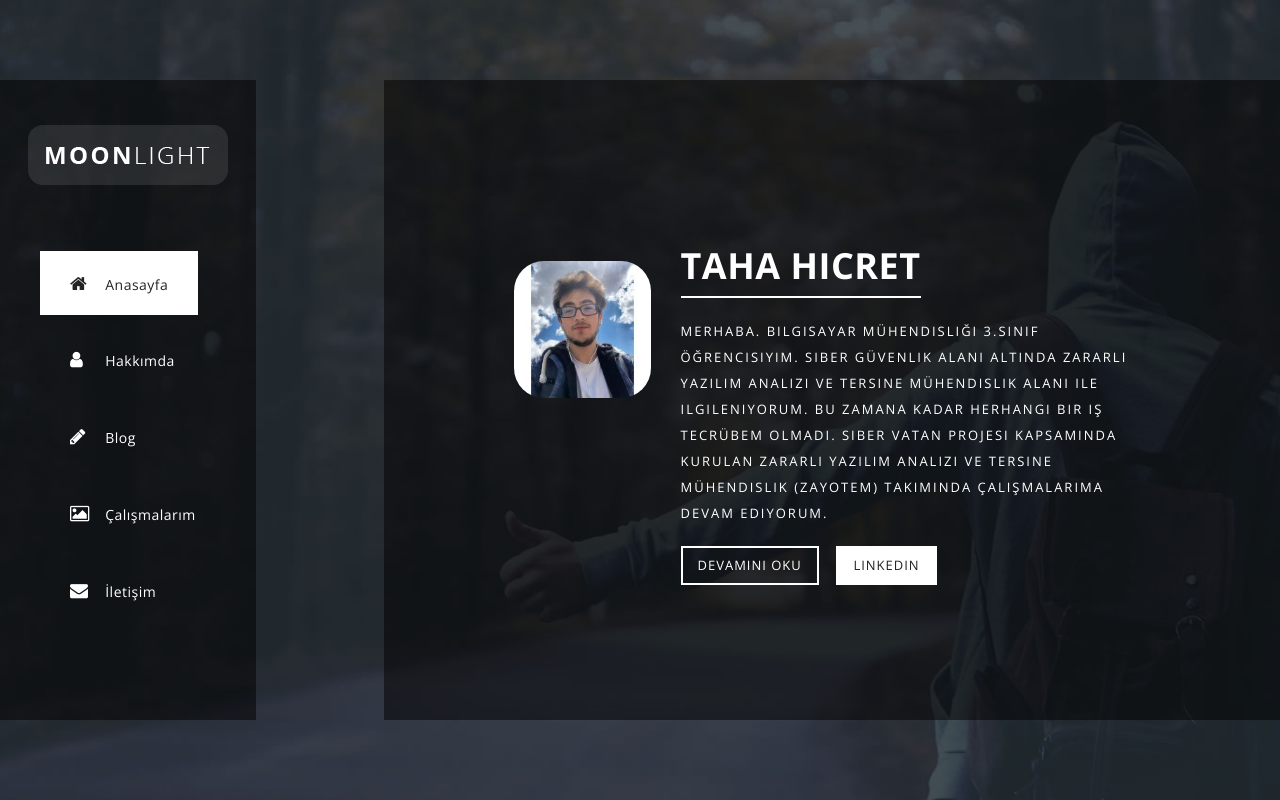
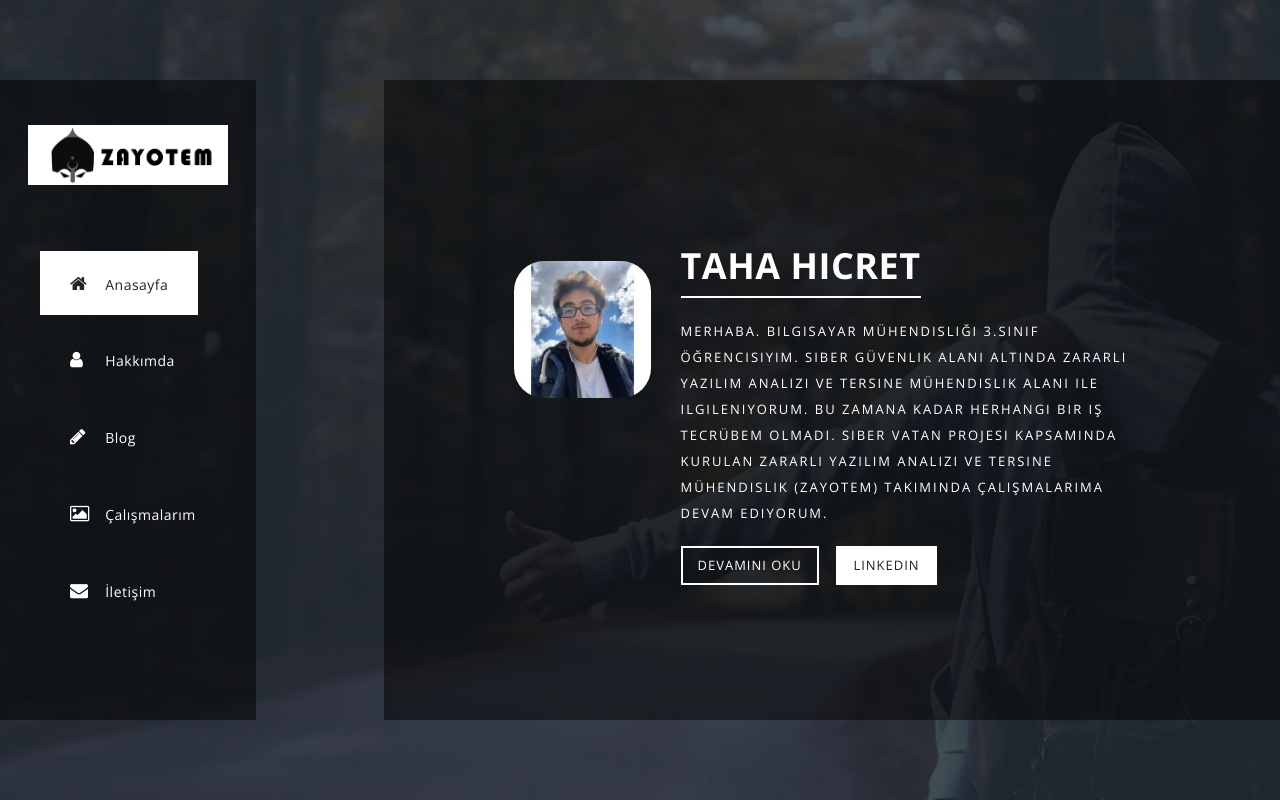
Before and after one commit to uataha/uataha.github.io, a plain HTML site: page index.html in a window 1280 px wide. Drawn offline with nearby package versions, Linux system fonts and the light colour scheme.

Commit message:
update logo

```diff
--- a/index.html
+++ b/index.html
@@ -33,7 +33,7 @@
 
         <nav>
           <div class="logo">
-              <img src="img/logo.png" alt="">
+              <img src="img/logo.jpg" alt="">
           </div>
           <div class="mini-logo">
               <img src="img/mini_logo.png" alt="">
```
